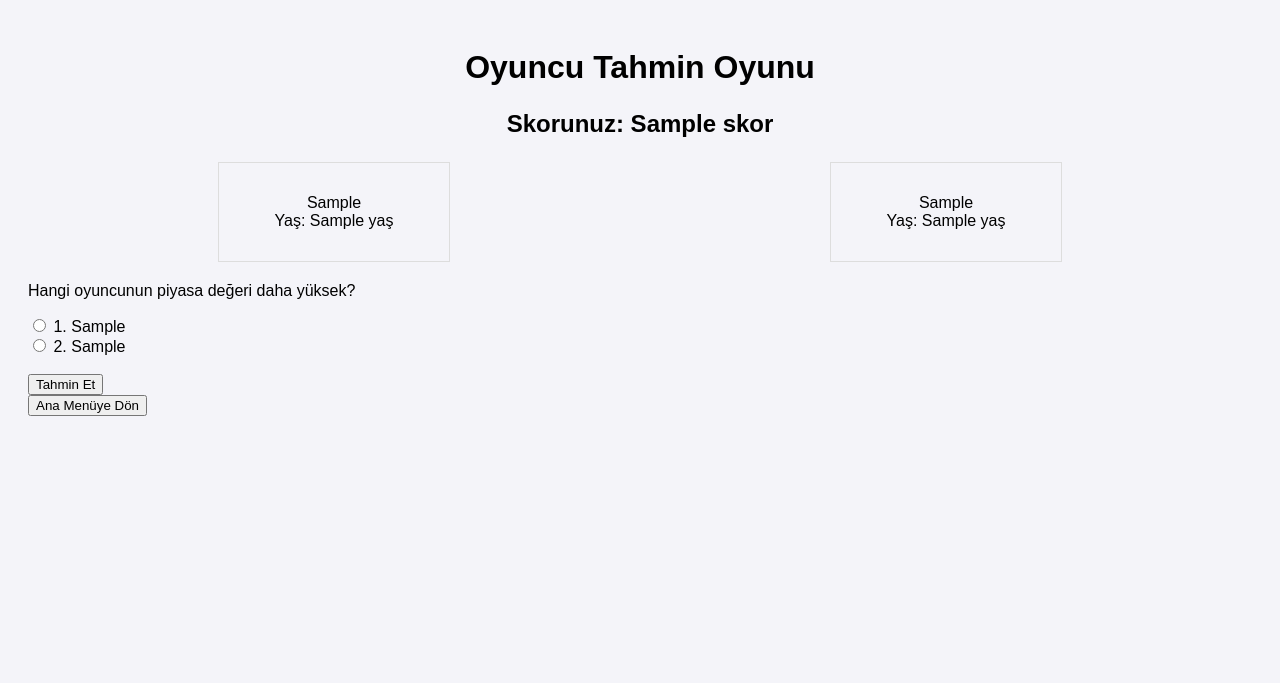
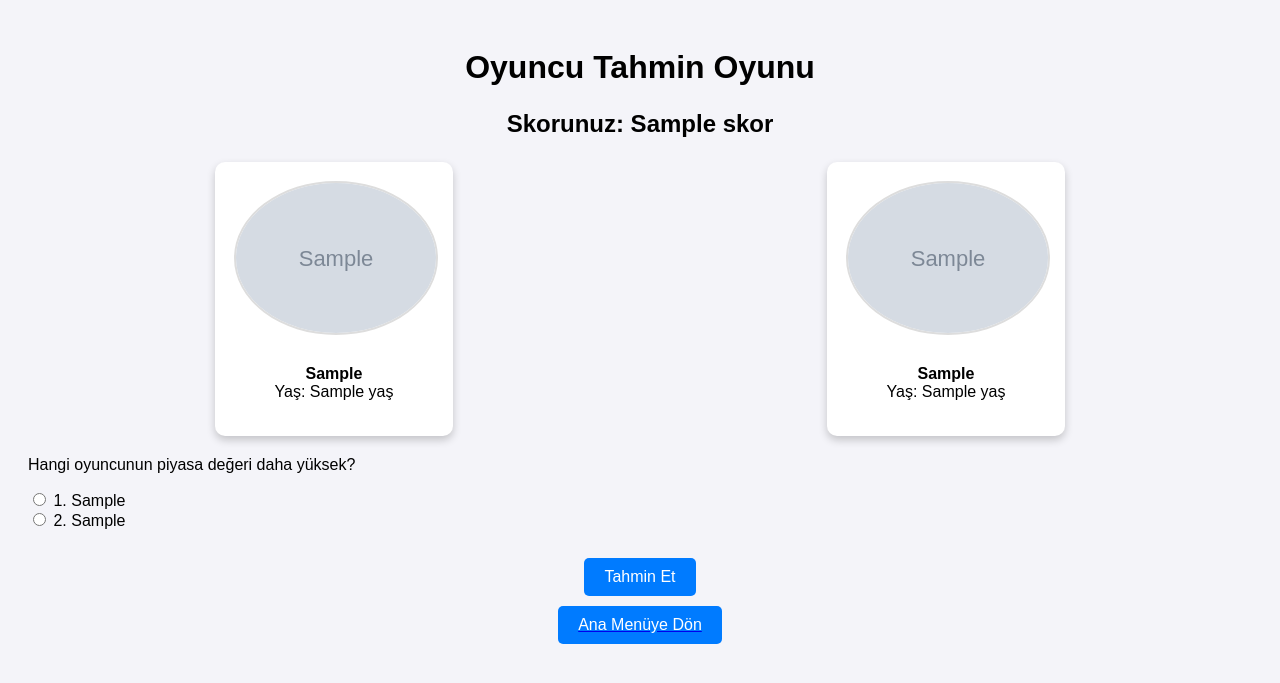
Before and after one commit to emreguener/Foot-Box, a Flask app: template templates/game3.html in a window 1280 px wide. Shown: the top 683 px of the page. Run offline with Flask 3, Linux system fonts and the light colour scheme; the template is opened without the code that fills it: most values are stand-ins (such as "Sample title", 1, 10 or a date in 2020); grey boxes marked "Sample" are stand-in pictures.

Commit message:
Third Game Is Fixed

```diff
--- a/templates/game3.html
+++ b/templates/game3.html
@@ -19,14 +19,24 @@
             margin: 20px 0;
         }
         .oyuncu {
-            border: 1px solid #ddd;
+            border: 4px solid transparent; /* Varsayılan çerçeve rengi */
             padding: 15px;
             text-align: center;
             width: 200px;
+            border-radius: 10px;
+            background-color: #fff;
+            transition: border-color 0.3s ease;
+            box-shadow: 0 4px 8px rgba(0, 0, 0, 0.2);
         }
         .oyuncu img {
             max-width: 100%;
             height: auto;
+            margin-bottom: 10px;
+            border-radius: 50%;
+            border: 2px solid #ddd;
+        }
+        .oyuncu:hover {
+            border-width: 6px; /* Çerçeve genişliği hover durumunda artar */
         }
         .message {
             font-size: 1.2em;
@@ -39,6 +49,21 @@
             font-weight: bold;
             text-align: center;
         }
+        button {
+            display: block;
+            margin: 10px auto;
+            padding: 10px 20px;
+            font-size: 1em;
+            background-color: #007bff;
+            color: white;
+            border: none;
+            border-radius: 5px;
+            cursor: pointer;
+            transition: background-color 0.3s ease;
+        }
+        button:hover {
+            background-color: #0056b3;
+        }
     </style>
 </head>
 <body>
@@ -50,21 +75,31 @@
     {% endif %}
 
     <div class="oyuncu-container">
-        <div class="oyuncu">
-            <p>{{ sabit_oyuncu['Oyuncu İsmi'] }}<br>Yaş: {{ sabit_oyuncu['Yaş'] }}<br></p>
+        <div class="oyuncu" style="border-color: {{ oyuncu1['Takım Rengi'] }};">
+            <img src="{{ oyuncu1['Fotoğraf URL'] }}" alt="Oyuncu Fotoğrafı">
+            <p>
+                <strong>{{ oyuncu1['Oyuncu İsmi'] }}</strong><br>
+                Yaş: {{ oyuncu1['Yaş'] }}<br>
+
+            </p>
         </div>
-        <div class="oyuncu">
-            <p>{{ rakip_oyuncu['Oyuncu İsmi'] }}<br>Yaş: {{ rakip_oyuncu['Yaş'] }}<br></p>
+        <div class="oyuncu" style="border-color: {{ oyuncu2['Takım Rengi'] }};">
+            <img src="{{ oyuncu2['Fotoğraf URL'] }}" alt="Oyuncu Fotoğrafı">
+            <p>
+                <strong>{{ oyuncu2['Oyuncu İsmi'] }}</strong><br>
+                Yaş: {{ oyuncu2['Yaş'] }}<br>
+
+            </p>
         </div>
     </div>
 
     <form method="POST">
         <p>Hangi oyuncunun piyasa değeri daha yüksek?</p>
         <label>
-            <input type="radio" name="tahmin" value="1" required> 1. {{ sabit_oyuncu['Oyuncu İsmi'] }}
+            <input type="radio" name="tahmin" value="1" required> 1. {{ oyuncu1['Oyuncu İsmi'] }}
         </label><br>
         <label>
-            <input type="radio" name="tahmin" value="2" required> 2. {{ rakip_oyuncu['Oyuncu İsmi'] }}
+            <input type="radio" name="tahmin" value="2" required> 2. {{ oyuncu2['Oyuncu İsmi'] }}
         </label><br><br>
         <button type="submit">Tahmin Et</button>
     </form>
--- a/templates/index.html
+++ b/templates/index.html
@@ -18,7 +18,7 @@
         <button>Oyun3 Başla</button>
     </a>
     <a href="{{ url_for('memory_game_bp.memory_game') }}">
-        <button>Oyun3 Başla</button>
+        <button>Oyun4 Başla</button>
     </a>
 </body>
 </html>
```
Also changed, not shown: Routes/Game3.py (+48 -22 lines).
